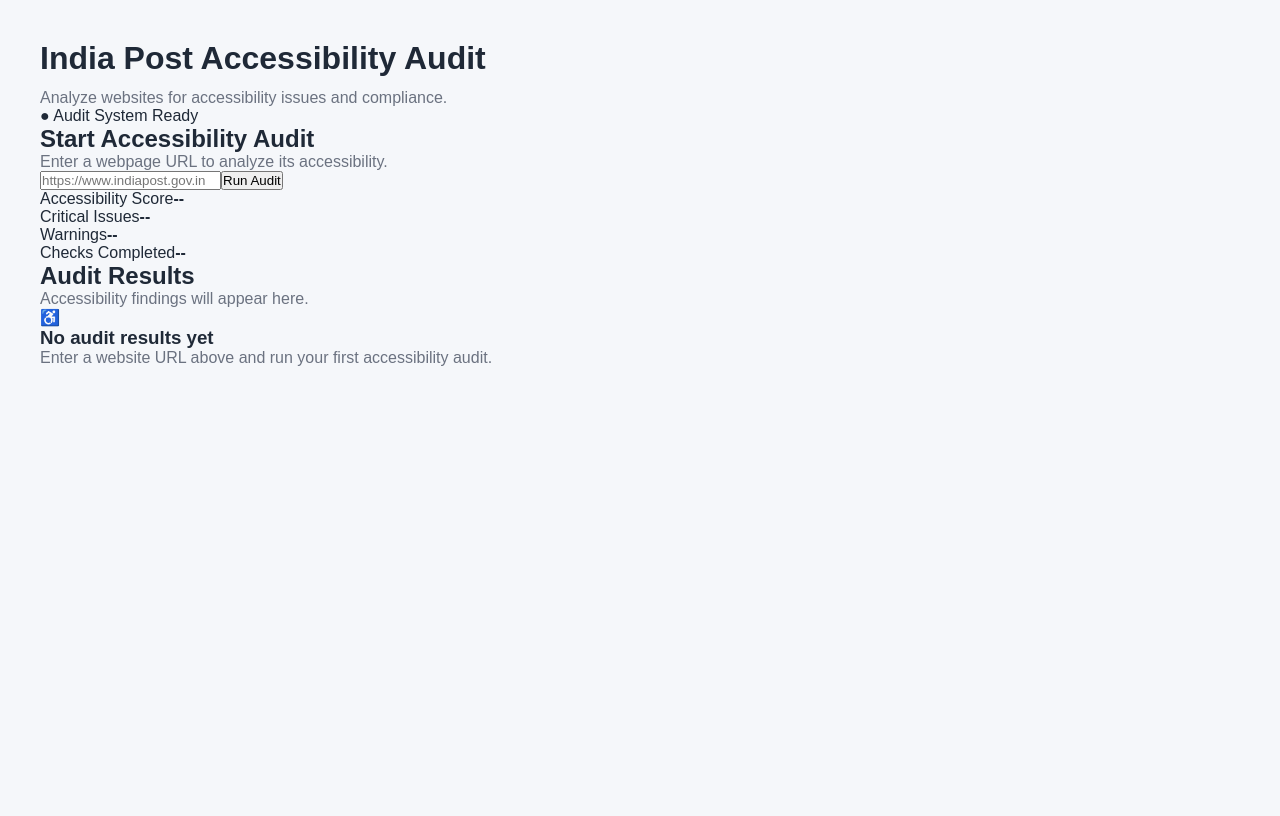
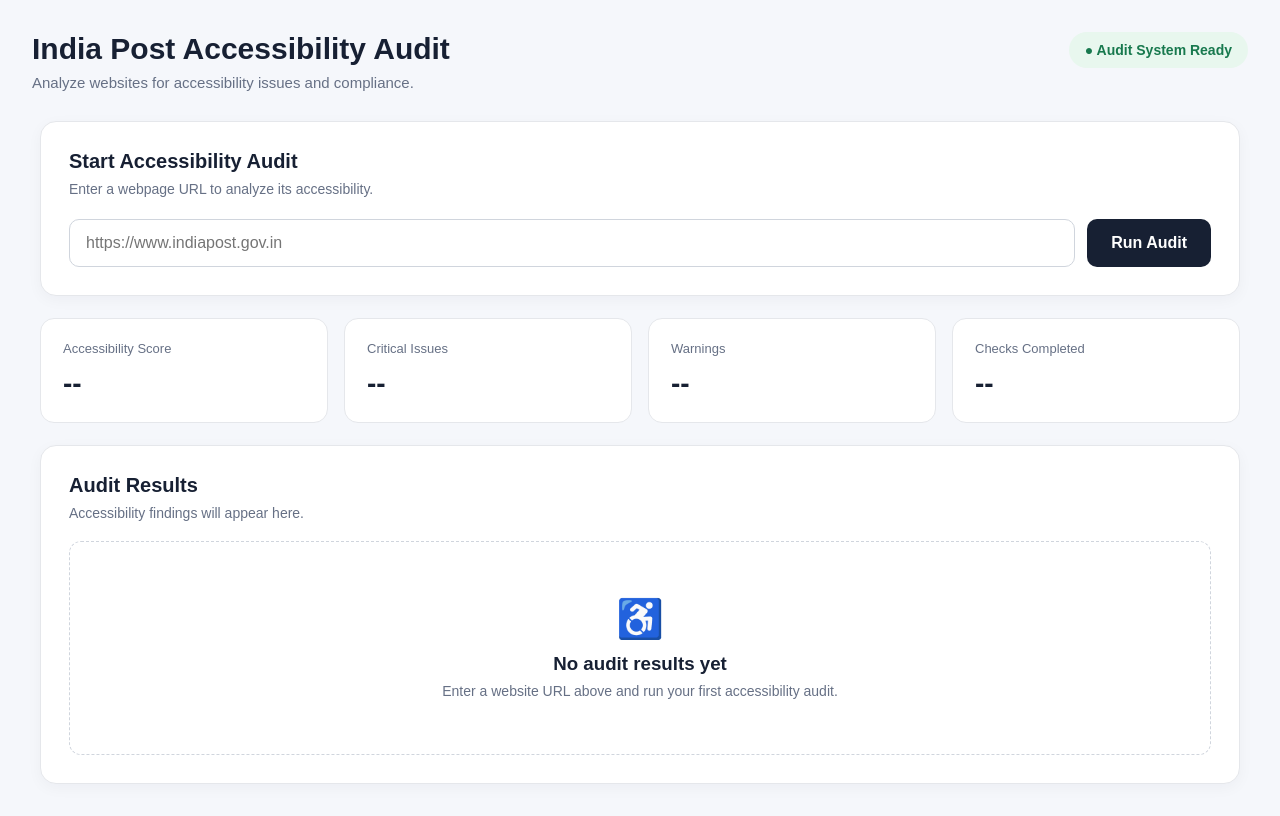
Before and after one commit to santoshml-lab/india-post-accessibility-audit, a React (Vite) app in the folder client/: page / in a window 1280 px wide. Built offline with nearby package versions, Linux system fonts and the light colour scheme.

Commit message:
Update style.css

```diff
--- a/client/src/style.css
+++ b/client/src/style.css
@@ -6,19 +6,178 @@
 
 body {
   font-family: Arial, sans-serif;
-  background: #f5f7fa;
-  color: #1f2937;
+  background: #f5f7fb;
+  color: #172033;
+}
+
+button,
+input {
+  font: inherit;
 }
 
 .app {
   min-height: 100vh;
-  padding: 40px;
+  padding: 32px;
 }
 
-h1 {
+.header {
+  display: flex;
+  justify-content: space-between;
+  align-items: flex-start;
+  gap: 20px;
+  margin-bottom: 30px;
+}
+
+.header h1 {
+  font-size: 30px;
+  margin-bottom: 8px;
+}
+
+.header p {
+  color: #667085;
+  font-size: 15px;
+}
+
+.status {
+  background: #e8f7ee;
+  color: #18794e;
+  padding: 10px 16px;
+  border-radius: 20px;
+  font-size: 14px;
+  font-weight: 600;
+}
+
+main {
+  max-width: 1200px;
+  margin: 0 auto;
+}
+
+.audit-card,
+.results-card {
+  background: white;
+  border: 1px solid #e5e7eb;
+  border-radius: 16px;
+  padding: 28px;
+  box-shadow: 0 4px 15px rgba(15, 23, 42, 0.04);
+}
+
+.audit-card h2,
+.results-card h2 {
+  font-size: 20px;
+  margin-bottom: 8px;
+}
+
+.description,
+.section-header p {
+  color: #667085;
+  font-size: 14px;
+}
+
+.audit-form {
+  display: flex;
+  gap: 12px;
+  margin-top: 22px;
+}
+
+.audit-form input {
+  flex: 1;
+  min-width: 0;
+  padding: 14px 16px;
+  border: 1px solid #d0d5dd;
+  border-radius: 10px;
+  outline: none;
+}
+
+.audit-form input:focus {
+  border-color: #475467;
+}
+
+.audit-form button {
+  border: none;
+  border-radius: 10px;
+  padding: 14px 24px;
+  background: #172033;
+  color: white;
+  cursor: pointer;
+  font-weight: 600;
+}
+
+.audit-form button:hover {
+  background: #2d3748;
+}
+
+.stats {
+  display: grid;
+  grid-template-columns: repeat(4, 1fr);
+  gap: 16px;
+  margin: 22px 0;
+}
+
+.stat-card {
+  background: white;
+  border: 1px solid #e5e7eb;
+  border-radius: 14px;
+  padding: 22px;
+}
+
+.stat-card span {
+  display: block;
+  color: #667085;
+  font-size: 13px;
   margin-bottom: 12px;
 }
 
-p {
-  color: #6b7280;
+.stat-card strong {
+  font-size: 28px;
 }
+
+.section-header {
+  display: flex;
+  justify-content: space-between;
+  margin-bottom: 20px;
+}
+
+.empty-state {
+  text-align: center;
+  padding: 55px 20px;
+  border: 1px dashed #d0d5dd;
+  border-radius: 12px;
+}
+
+.empty-icon {
+  font-size: 38px;
+  margin-bottom: 12px;
+}
+
+.empty-state h3 {
+  margin-bottom: 8px;
+}
+
+.empty-state p {
+  color: #667085;
+  font-size: 14px;
+}
+
+@media (max-width: 800px) {
+  .app {
+    padding: 20px;
+  }
+
+  .header {
+    flex-direction: column;
+  }
+
+  .stats {
+    grid-template-columns: repeat(2, 1fr);
+  }
+
+  .audit-form {
+    flex-direction: column;
+  }
+}
+
+@media (max-width: 500px) {
+  .stats {
+    grid-template-columns: 1fr;
+  }
+}
```
